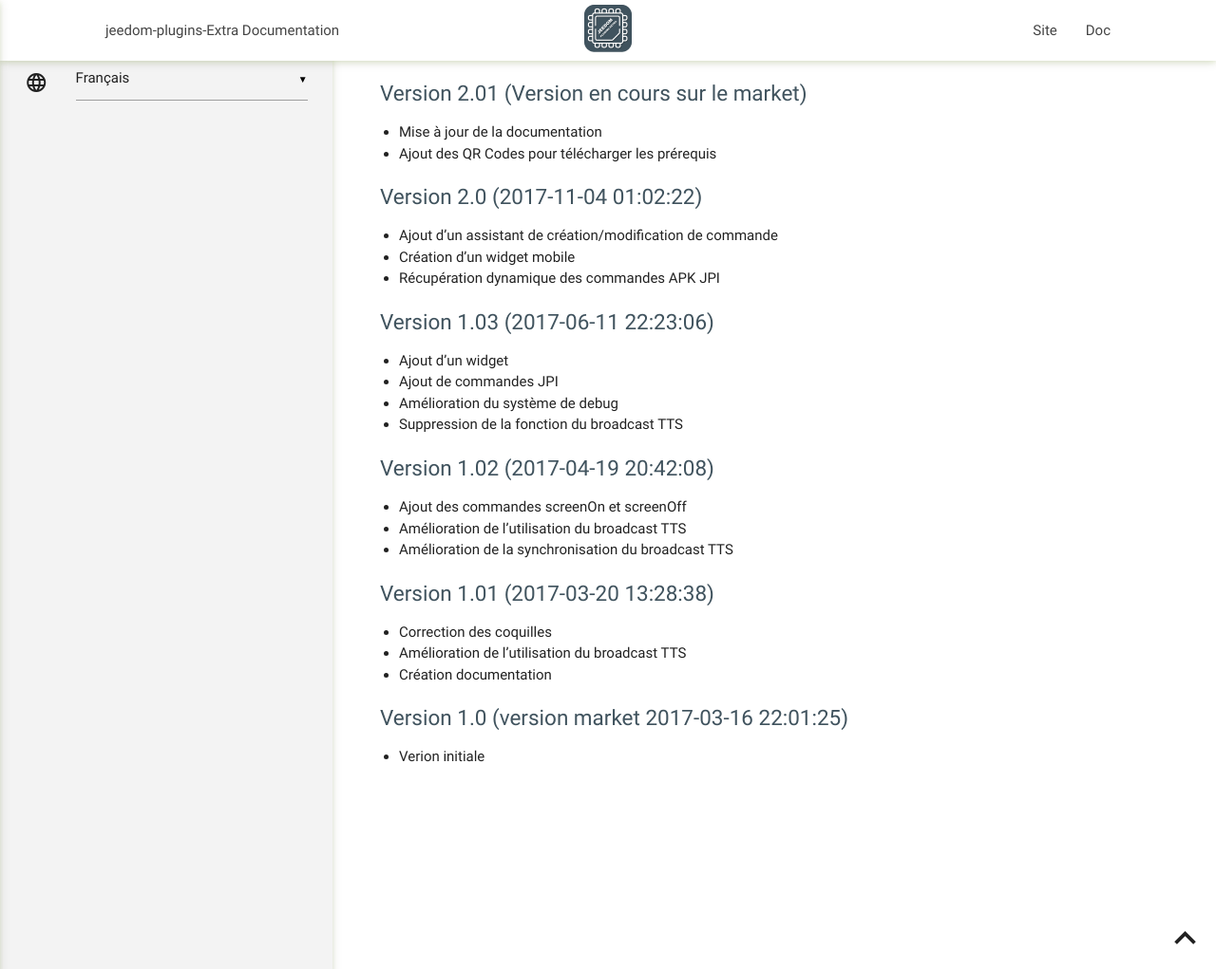
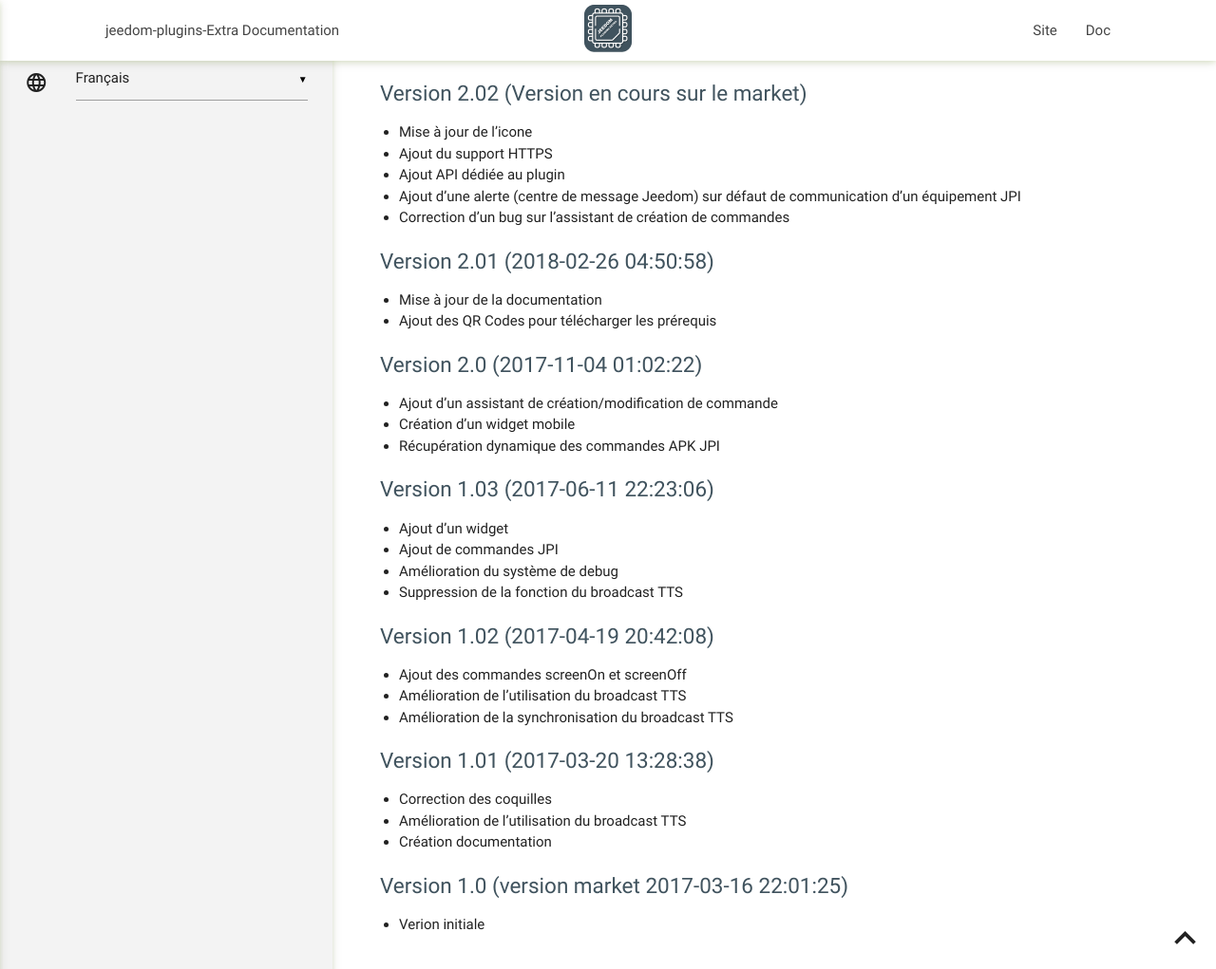
Before and after one commit to NextDom/plugin-jpi, a Jekyll site: the page built from docs/fr_FR/changelog.md, in a window 1280 px wide and 1021 px high. Shown: the whole window at 95% size. Built offline with Jekyll 4.4.1, drawn with Linux system fonts in a browser that asks for light colours; our own code applies the rules of GitHub Pages for plain Markdown files.

Commit message:
Update changelog

```diff
--- a/docs/fr_FR/changelog.md
+++ b/docs/fr_FR/changelog.md
@@ -1,4 +1,11 @@
-### Version 2.01 (Version en cours sur le market)
+### Version 2.02 (Version en cours sur le market)
+- Mise à jour de l'icone
+- Ajout du support HTTPS
+- Ajout API dédiée au plugin
+- Ajout d'une alerte (centre de message Jeedom) sur défaut de communication d'un équipement JPI
+- Correction d'un bug sur l'assistant de création de commandes
+
+### Version 2.01 (2018-02-26 04:50:58)
 - Mise à jour de la documentation
 - Ajout des QR Codes pour télécharger les prérequis
 
```
Also changed, not shown: docs/fr_FR/index.md (+8 -1 lines).
